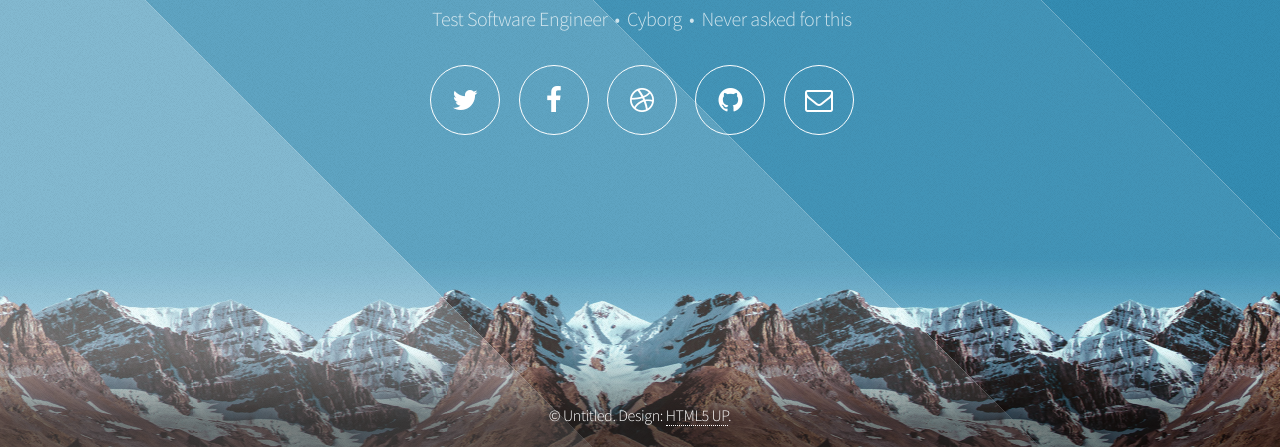
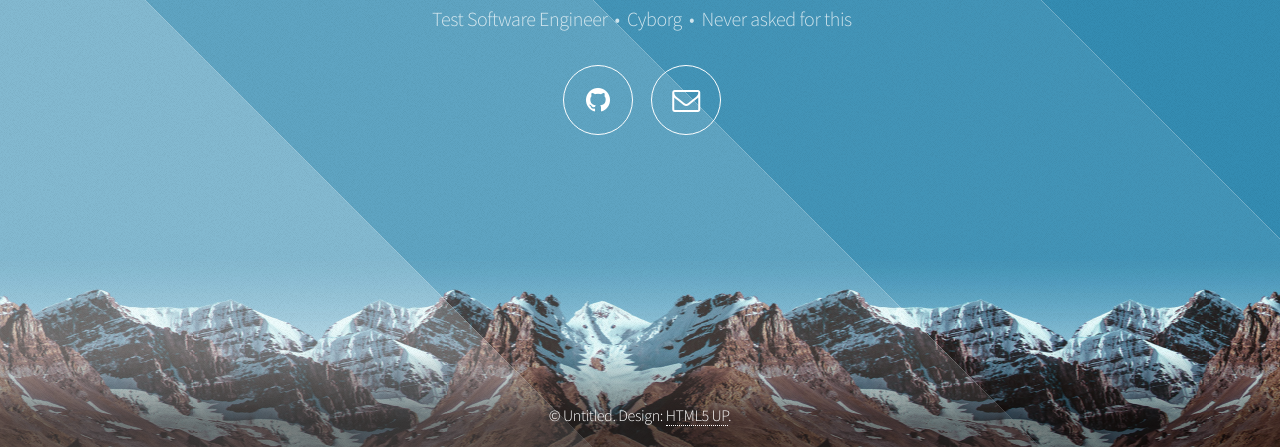
Before and after one commit to Andrew-Troup/SNHUTest, a plain HTML site: page index.html in a window 1280 px wide. Shown: the part 353-800 px from the top of the page. Drawn offline with Linux system fonts and the light colour scheme.

Commit message:
removed twitter and unessential links

```diff
--- a/index.html
+++ b/index.html
@@ -34,9 +34,6 @@
 						<p>Test Software Engineer &nbsp;&bull;&nbsp; Cyborg &nbsp;&bull;&nbsp; Never asked for this</p>
 						<nav>
 							<ul>
-								<li><a href="#" class="icon fa-twitter"><span class="label">Twitter</span></a></li>
-								<li><a href="#" class="icon fa-facebook"><span class="label">Facebook</span></a></li>
-								<li><a href="#" class="icon fa-dribbble"><span class="label">Dribbble</span></a></li>
 								<li><a href="#" class="icon fa-github"><span class="label">Github</span></a></li>
 								<li><a href="#" class="icon fa-envelope-o"><span class="label">Email</span></a></li>
 							</ul>
```
